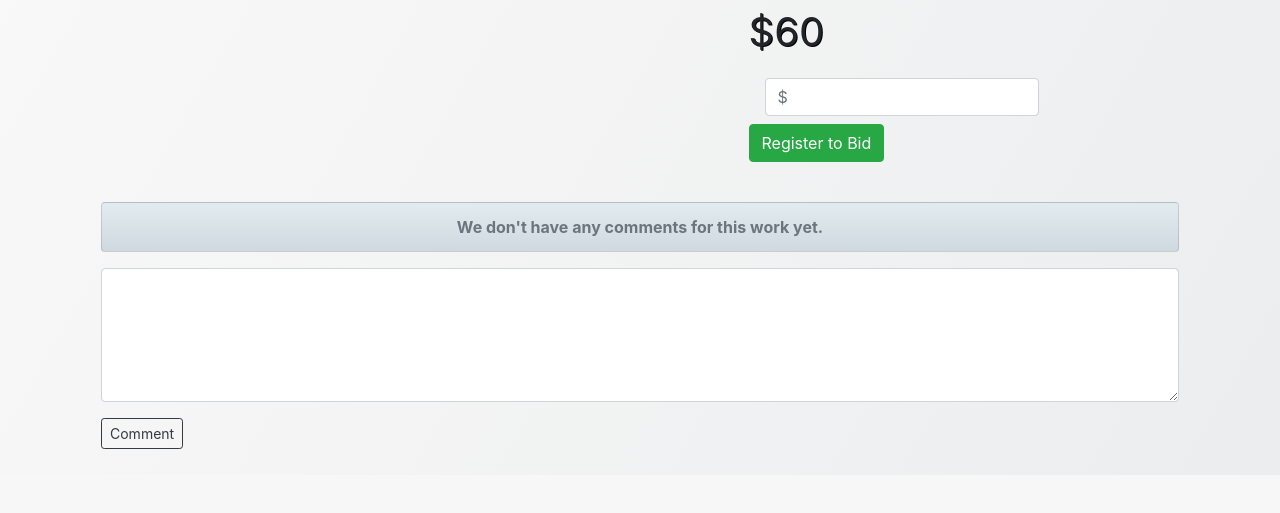
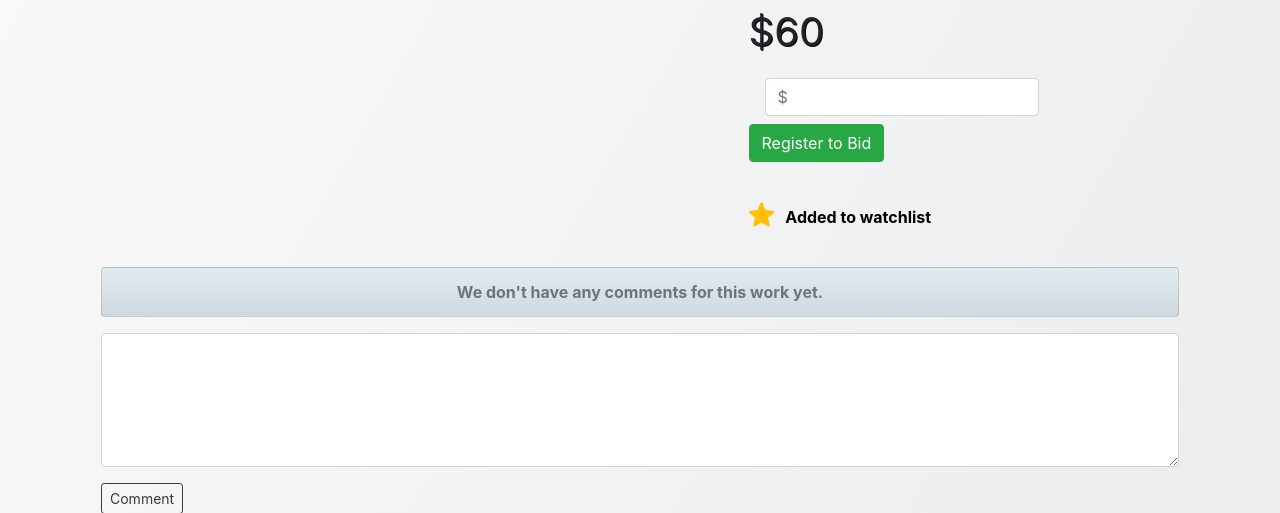
Before and after one commit to SylarK/commerce_pj2, a Django app: a page that uses commerce/auctions/templates/auctions/view.html in a window 1280 px wide. Shown: the part 653-1166 px from the top of the page. Before the commit the page ends 1102 px from the top, so only its background shows below. Run offline with Django 3.2, Linux system fonts and the light colour scheme; a user stored in the database is signed in; data comes from the database, SQL or seed files in the repository; both versions use the stored data as it was after the commit; some libraries are stand-ins or nearby versions.

Commit message:
Criacao de man_watchlist, para favoritar os itens de leilão. Implementação na tela de visualização

```diff
--- a/commerce/auctions/admin.py
+++ b/commerce/auctions/admin.py
@@ -6,3 +6,4 @@ admin.site.register(User)
 admin.site.register(Auction)
 admin.site.register(Comment)
 admin.site.register(Bid)
+admin.site.register(WatchList)
--- a/commerce/auctions/models.py
+++ b/commerce/auctions/models.py
@@ -28,7 +28,7 @@ class Auction(models.Model):
     status = models.IntegerField(choices=StatusOptions.choices, default=1)
 
     def __str__(self):
-        return f"User: {self.user}, Auct Title: {self.title}, Init value: {self.init}, Cat: {self.cat}"
+        return f"{self.title}, Init value: {self.init}, Cat: {self.cat}"
 
 class Bid(models.Model):
     user = models.ForeignKey(settings.AUTH_USER_MODEL, on_delete=models.CASCADE)
@@ -50,3 +50,6 @@ class Comment(models.Model):
 class WatchList(models.Model):
     user = models.ForeignKey(settings.AUTH_USER_MODEL, on_delete=models.CASCADE)
     toauction = models.ForeignKey(Auction, on_delete=models.CASCADE)
+
+    def __str__(self):
+        return f"{self.user} - {self.toauction}"
--- a/commerce/auctions/static/auctions/styles.css
+++ b/commerce/auctions/static/auctions/styles.css
@@ -72,3 +72,19 @@ body {
     background-image: linear-gradient(to top, #cfd9df 0%, #e2ebf0 100%);
 
 }
+
+#watchlist_img>a>img{
+    margin-top: 2vh;
+    margin-bottom: 3vh ;
+    margin-right: 1vh;
+    margin-left: 2vh;
+    width: 25px;
+    height: auto;
+
+}
+
+#watchlist_img>a{
+    text-decoration: none;
+    color: black;
+    font-weight: bold;
+}
--- a/commerce/auctions/templates/auctions/view.html
+++ b/commerce/auctions/templates/auctions/view.html
@@ -22,6 +22,8 @@
                 <div id="form_bid">
                     <p><small class="text-muted"><h5>Current Bid</h5></small> </p>
                         <p id="current_bid">${{ auction.init }}</p>
+
+                    <!--Form Bid-->
                     <form class="form-inline" action="" method="post">
 
                         {% csrf_token %}
@@ -39,6 +41,24 @@
                             {% endif %}
 
                     </form>
+                    <!-- end Form bid-->
+                </div>
+                <div class="watchlist_space">
+
+                        <div id="watchlist_img" >
+
+                            {% if watchlist %}
+                                <a href="{% url 'manwatchlist' auction.title %}"><img src="../../static/img/star_after.svg" alt="">
+                                        <span>Added to watchlist</span>
+                                </a>
+                            {% else %}
+                                <a href="{% url 'manwatchlist' auction.title %}"><img src="../../static/img/star_before.svg" alt="">
+                                    <span>Add to watchlist</span>
+                                </a>
+                            {% endif %}
+
+                        </div>
+
                 </div>
             </div>
 
@@ -69,7 +89,7 @@
         </div>
 
         {% if user.is_authenticated %}
-
+            <!-- Form comment -->
             <form class="form_comment" action="" method="post">
 
                 {% csrf_token %}
@@ -82,7 +102,7 @@
                 <button class="btn btn-outline-dark btn-sm" type="submit">Comment</button>
 
             </form>
-
+            <!-- end Form comment -->
         {% endif %}
 
 
--- a/commerce/auctions/urls.py
+++ b/commerce/auctions/urls.py
@@ -8,5 +8,6 @@ urlpatterns = [
     path("logout", views.logout_view, name="logout"),
     path("register", views.register, name="register"),
     path("newauction", views.newauction, name="newauction"),
-    path("view/<str:item_title>", views.view_auction, name="view")
+    path("view/<str:item_title>", views.view_auction, name="view"),
+    path("manwatchlist/<str:item_title>", views.man_watchlist, name='manwatchlist')
 ]
--- a/commerce/auctions/views.py
+++ b/commerce/auctions/views.py
@@ -89,6 +89,7 @@ def newauction(request):
 def view_auction(request, item_title):
 
     auction_view = Auction.objects.get(title=item_title)
+    watchlist = WatchList.objects.filter(user=request.user, toauction=auction_view)
     msg = ''
 
     if request.method == 'POST':
@@ -113,8 +114,23 @@ def view_auction(request, item_title):
     return render(request, 'auctions/view.html', {
         'auction':auction_view,
         'comments':comments,
-        'msg':msg
+        'msg':msg,
+        'watchlist':watchlist
         })
 
 def check(value1, value2):
     return int(value1) > int(value2)
+
+def man_watchlist(request, item_title):
+
+    auction_view = Auction.objects.get(title=item_title)
+
+
+    try:
+        watch = WatchList.objects.get(user=request.user, toauction=auction_view).delete()
+
+    except:
+        watch = WatchList(user=request.user, toauction=auction_view)
+        watch.save()
+
+    return redirect('view', item_title=item_title)
```
Also changed, not shown: commerce/auctions/migrations/0006_watchlist.py (added), commerce/db.sqlite3.
